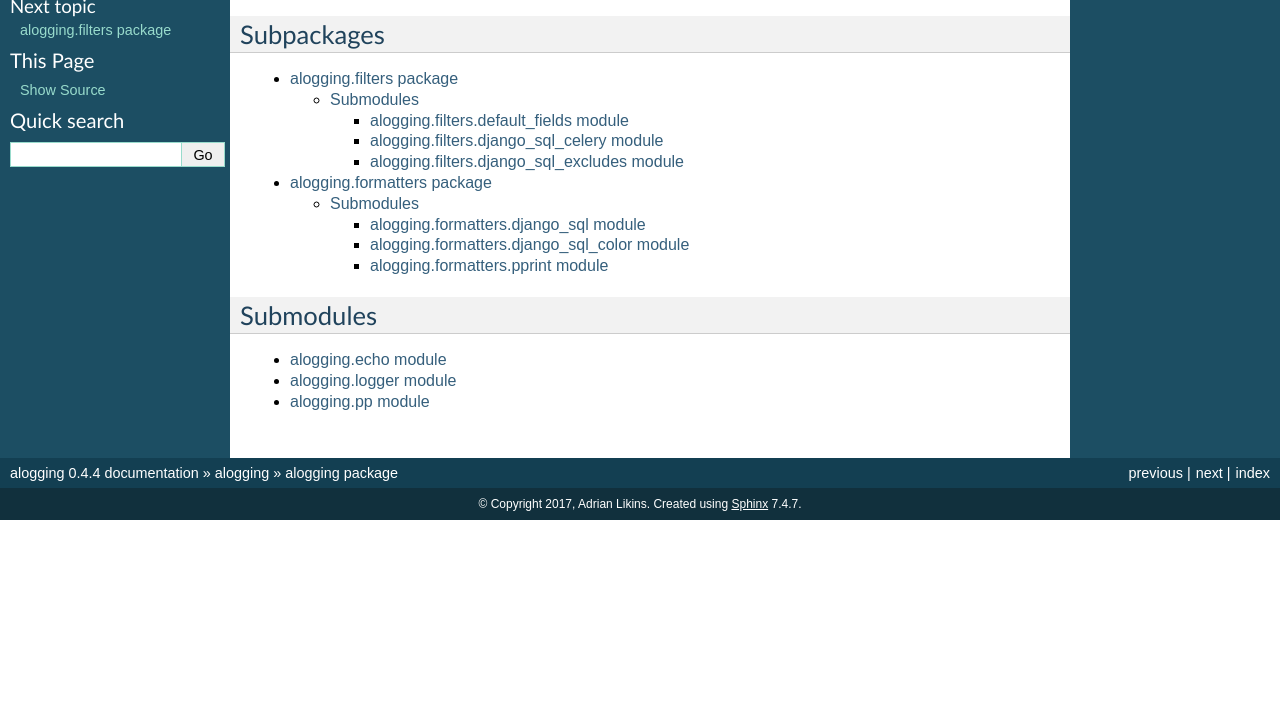
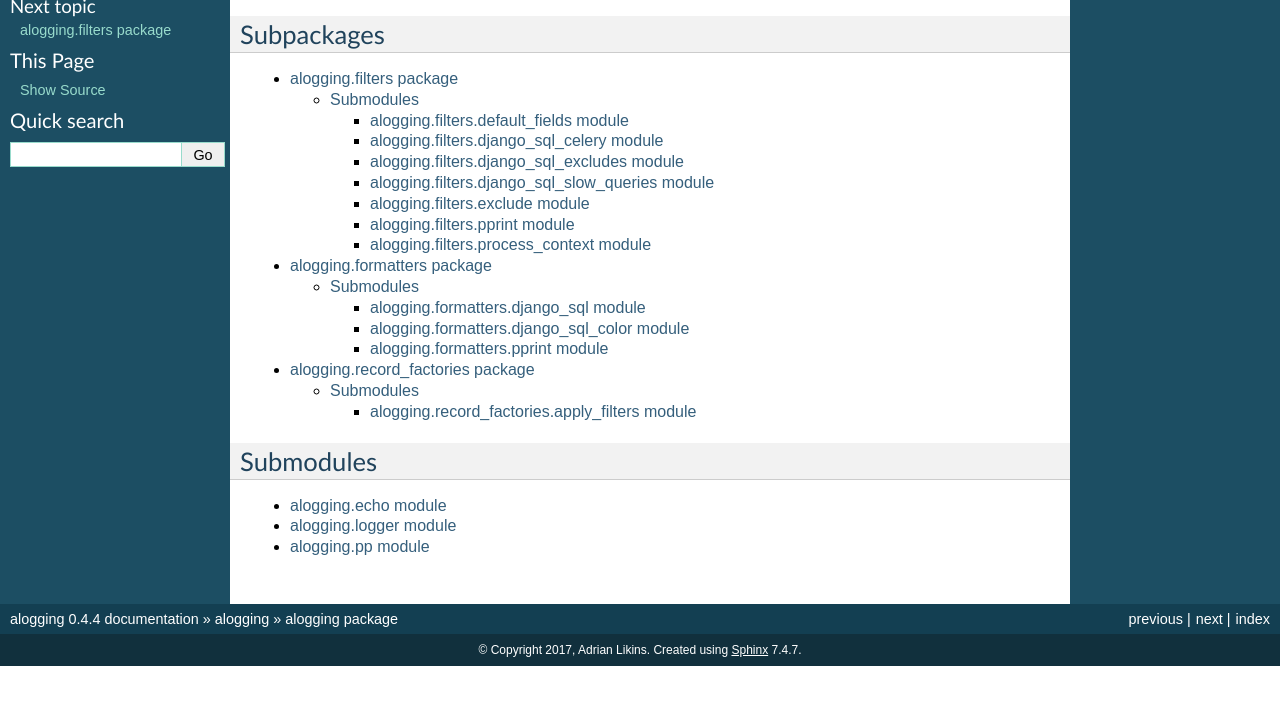
Before and after one commit to alikins/alogging, a Sphinx documentation site: the page built from docs/alogging.rst, in a window 1280 px wide, cut to the strip 190-895 px from the top of the page. Built offline with Sphinx 7.4.7, drawn with Linux system fonts in a browser that asks for light colours.

Commit message:
Update docs

```diff
--- /dev/null
+++ b/docs/alogging.filters.django_sql_slow_queries.rst
@@ -0,0 +1,7 @@
+alogging.filters.django\_sql\_slow\_queries module
+==================================================
+
+.. automodule:: alogging.filters.django_sql_slow_queries
+   :members:
+   :undoc-members:
+   :show-inheritance:
--- /dev/null
+++ b/docs/alogging.filters.exclude.rst
@@ -0,0 +1,7 @@
+alogging.filters.exclude module
+===============================
+
+.. automodule:: alogging.filters.exclude
+   :members:
+   :undoc-members:
+   :show-inheritance:
--- /dev/null
+++ b/docs/alogging.filters.pprint.rst
@@ -0,0 +1,7 @@
+alogging.filters.pprint module
+==============================
+
+.. automodule:: alogging.filters.pprint
+   :members:
+   :undoc-members:
+   :show-inheritance:
--- /dev/null
+++ b/docs/alogging.filters.process_context.rst
@@ -0,0 +1,7 @@
+alogging.filters.process\_context module
+========================================
+
+.. automodule:: alogging.filters.process_context
+   :members:
+   :undoc-members:
+   :show-inheritance:
--- a/docs/alogging.filters.rst
+++ b/docs/alogging.filters.rst
@@ -15,3 +15,7 @@ Submodules
    alogging.filters.default_fields
    alogging.filters.django_sql_celery
    alogging.filters.django_sql_excludes
+   alogging.filters.django_sql_slow_queries
+   alogging.filters.exclude
+   alogging.filters.pprint
+   alogging.filters.process_context
--- /dev/null
+++ b/docs/alogging.record_factories.apply_filters.rst
@@ -0,0 +1,7 @@
+alogging.record\_factories.apply\_filters module
+================================================
+
+.. automodule:: alogging.record_factories.apply_filters
+   :members:
+   :undoc-members:
+   :show-inheritance:
--- /dev/null
+++ b/docs/alogging.record_factories.rst
@@ -0,0 +1,15 @@
+alogging.record\_factories package
+==================================
+
+.. automodule:: alogging.record_factories
+   :members:
+   :undoc-members:
+   :show-inheritance:
+
+Submodules
+----------
+
+.. toctree::
+   :maxdepth: 4
+
+   alogging.record_factories.apply_filters
--- a/docs/alogging.rst
+++ b/docs/alogging.rst
@@ -14,6 +14,7 @@ Subpackages
 
    alogging.filters
    alogging.formatters
+   alogging.record_factories
 
 Submodules
 ----------
```
